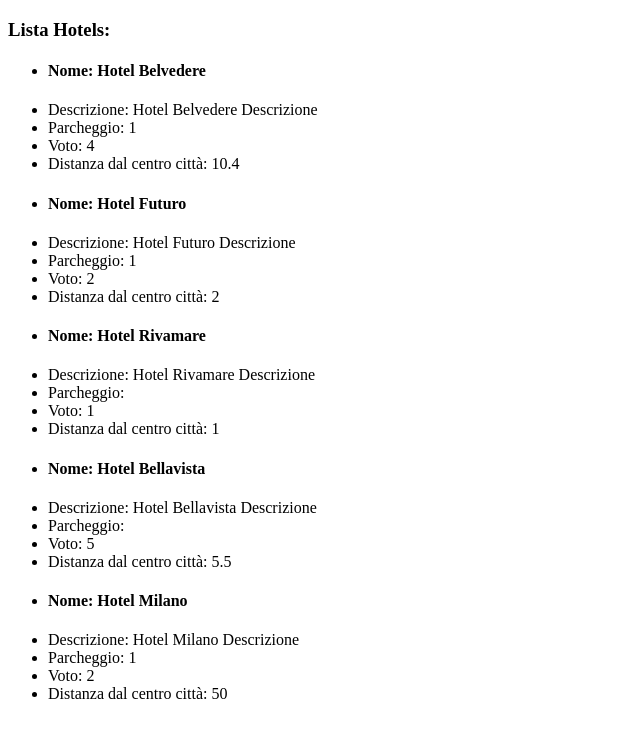
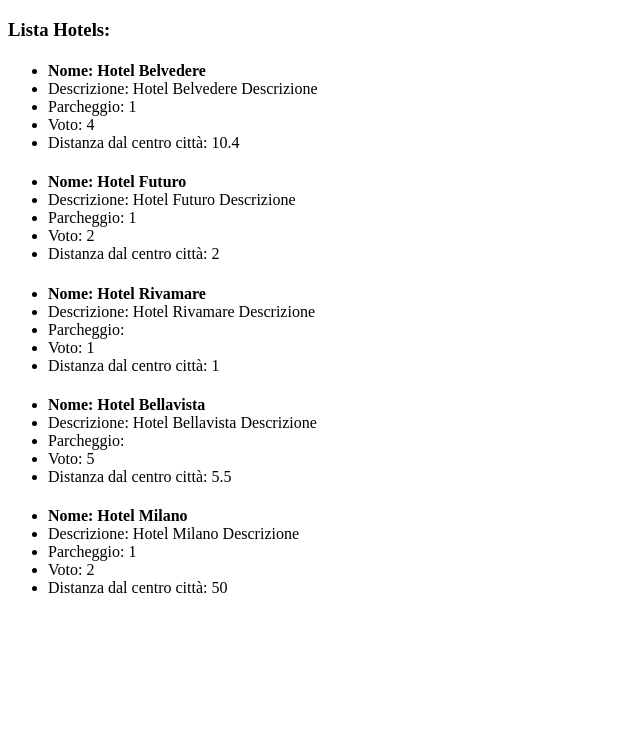
Before and after one commit to Serenajandra/php-hotel, a PHP site: page / in a window 1280 px wide. Shown: the top 738 px of the page, without its empty margins (0-640 px from the left). Run offline with PHP 8.4, Linux system fonts and the light colour scheme.

Commit message:
aggiunto margin bottom a name

```diff
--- a/index.php
+++ b/index.php
@@ -48,6 +48,7 @@ $hotels = [
     <meta charset="UTF-8">
     <meta http-equiv="X-UA-Compatible" content="IE=edge">
     <meta name="viewport" content="width=device-width, initial-scale=1.0">
+    <link rel="stylesheet" href="style.css">
     <title>Document</title>
 </head>
 
--- /dev/null
+++ b/style.css
@@ -0,0 +1,3 @@
+h4{
+    margin-bottom: 0;
+}
```
